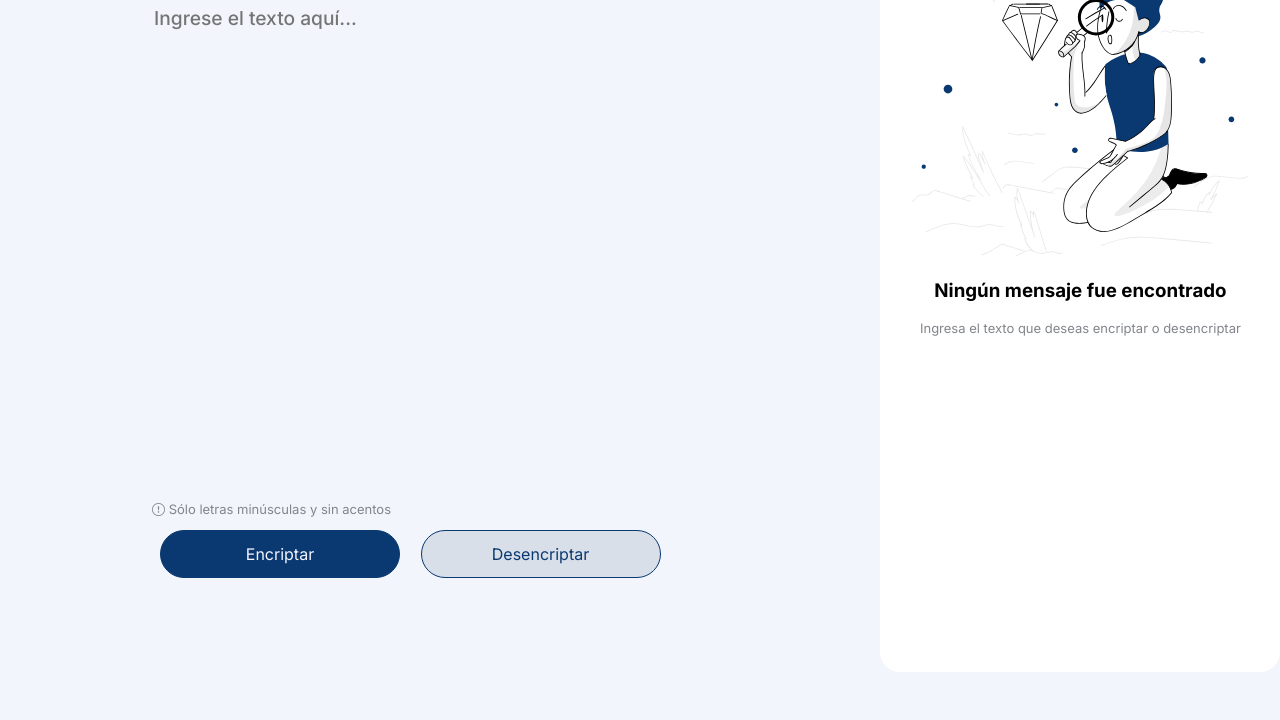
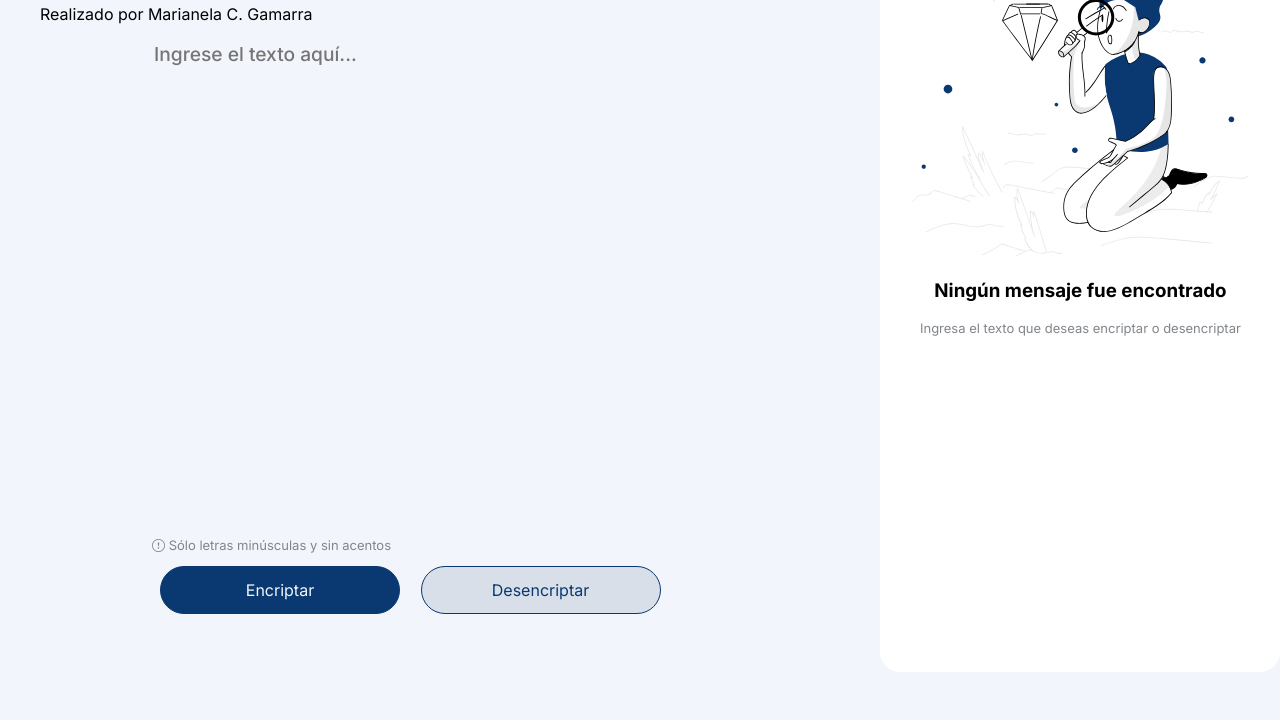
Before and after one commit to cil4/Challenge1-Encriptador, a plain HTML site: page index.html in a window 1280 px wide. Shown: the part 80-800 px from the top of the page. Drawn offline with nearby package versions, Linux system fonts and the light colour scheme.

Commit message:
Update index.html

```diff
--- a/index.html
+++ b/index.html
@@ -11,6 +11,7 @@
 <body>
     <header>
         <a href=""><img src="./Logo.svg" alt="logo-alura"></a>
+        <p class="autor">Realizado por Marianela C. Gamarra</p>
     </header>
     <main>
         <section class="central">
```
